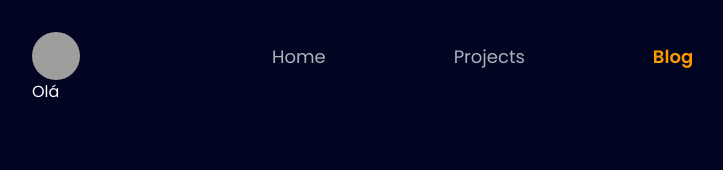
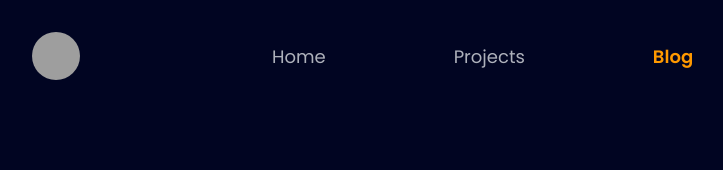
Before and after one commit to jovemdan/danilo-menezes, a Next.js app: page /blog/1 in a window 1280 px wide. Shown: the top 170 px of the page, without its empty margins (218-941 px from the left). Built offline with nearby package versions, Linux system fonts and the light colour scheme; grey boxes are pictures that could not be loaded.

Commit message:
fix: Removed Text

```diff
--- a/src/pages/blog/[slug].tsx
+++ b/src/pages/blog/[slug].tsx
@@ -1,7 +1,5 @@
-import { Text } from '@chakra-ui/react'
-
 export default function BlogDetails() {
   return (
-    <><Text color='white'>Olá</Text></>
+    <></>
   )
 }
```
